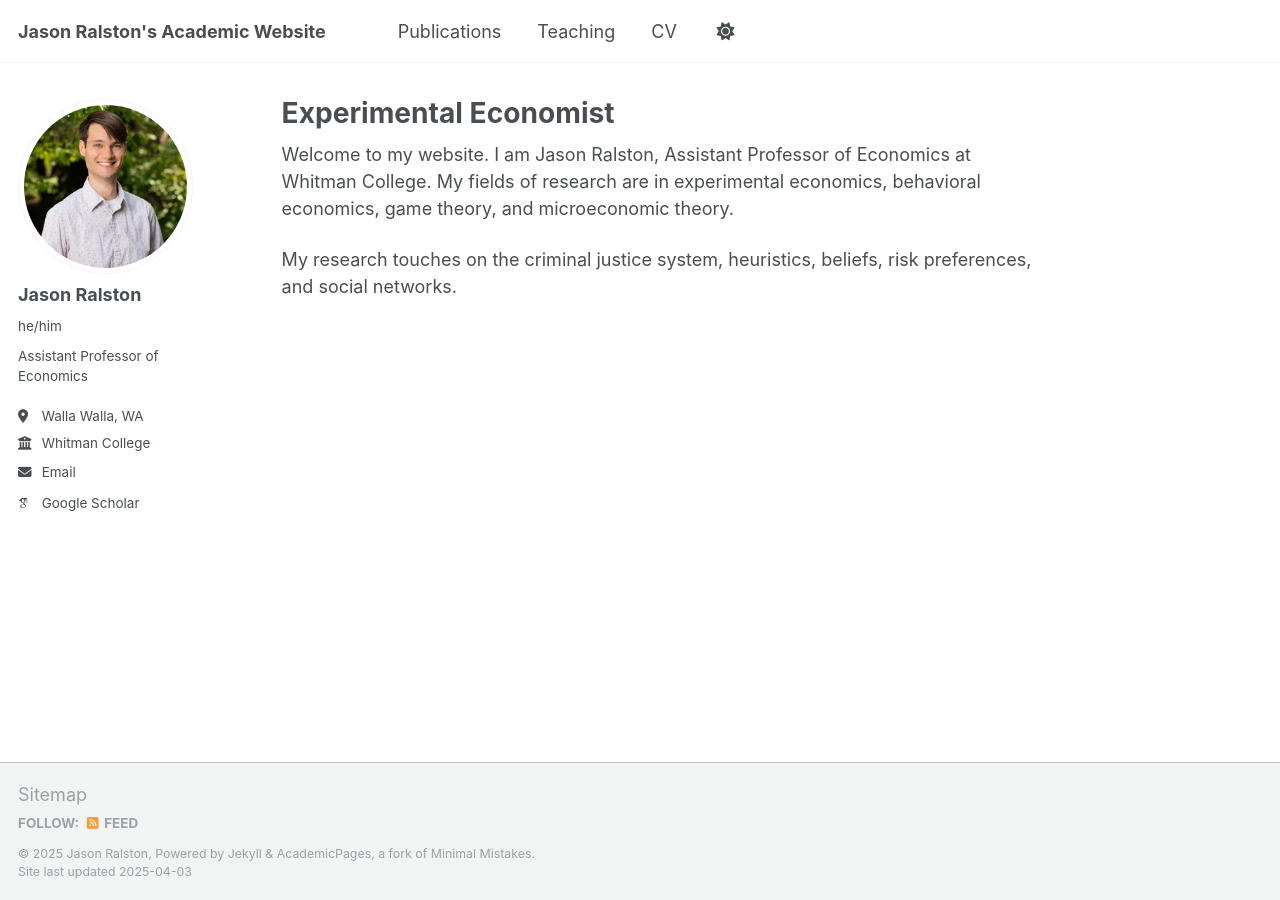
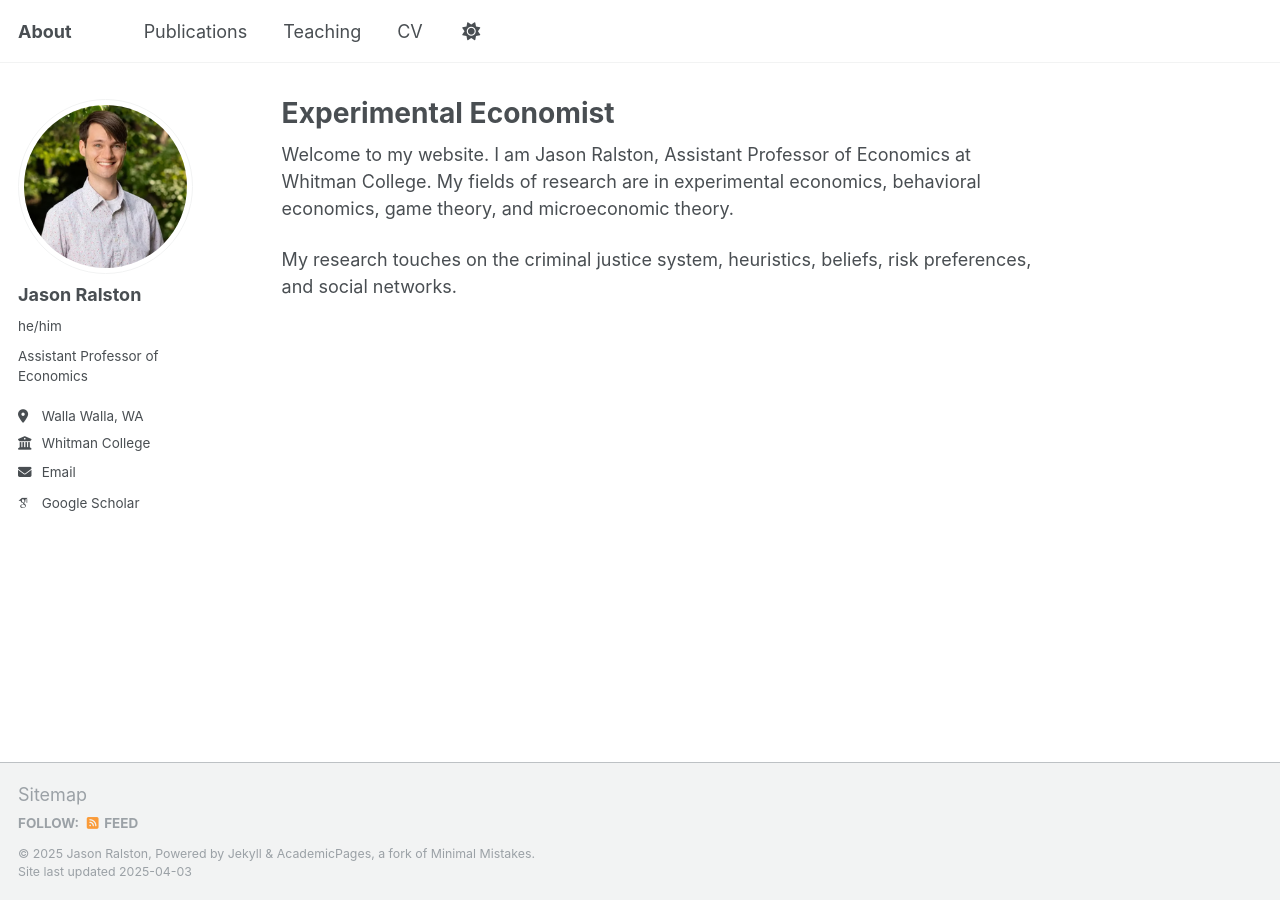
Before and after one commit to jasonralston/jasonralston.github.io, a Jekyll site: the page built from _pages/about.md, in a window 1280 px wide. Built offline with Jekyll 4.4.1, drawn with Linux system fonts in a browser that asks for light colours; some web fonts are replaced.

Commit message:
Update _config.yml

```diff
--- a/_config.yml
+++ b/_config.yml
@@ -8,7 +8,7 @@
 
 # Basic Site Settings
 locale                   : "en-US"
-title                    : "Jason Ralston's Academic Website"
+title                    : "About"
 title_separator          : "-"
 name                     : &name "Jason Ralston"
 description              : &description "Assistant Professor of Economics"
@@ -27,7 +27,7 @@ author:
   bio              : "Assistant Professor of Economics"  # Update with your bio details
   location         : "Walla Walla, WA"
   employer         : "Whitman College"
-  uri              :  # URL (if applicable)
+  uri              :
   email            : "ralstonj@whitman.edu"
 
   # Academic websites
```
